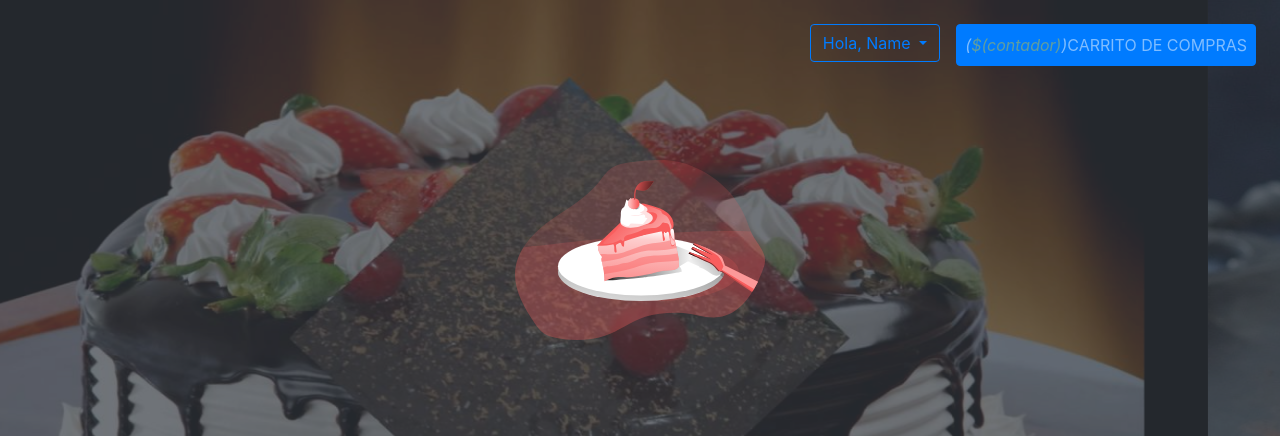
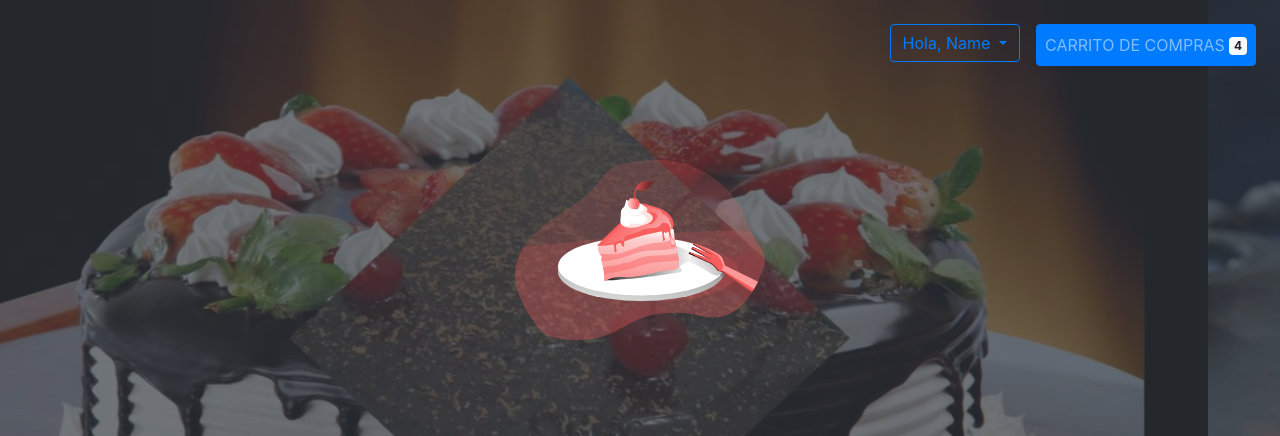
Before and after one commit to renzoPalomino/Pasteleria-Sweet-Passion, a plain HTML site: page pageuser.html in a window 1280 px wide. Shown: the top 436 px of the page. Drawn offline with Linux system fonts and the light colour scheme.

Commit message:
boton carrito compras

```diff
--- a/pageuser.html
+++ b/pageuser.html
@@ -31,7 +31,7 @@
         </div>
       </li>
       <li class="nav-item">
-          <a class="nav-link btn btn-primary m-2" href="carrito.html"> <i class="fas fa-cart-plus">(<label style="color: cadetblue">$(contador)</label>)</i>CARRITO DE COMPRAS</a>
+          <a class="nav-link btn btn-primary m-2" href="carrito.html"> CARRITO DE COMPRAS <span class="badge badge-light">4</span></a>
       </li>
     </ul>
   </div>
```
